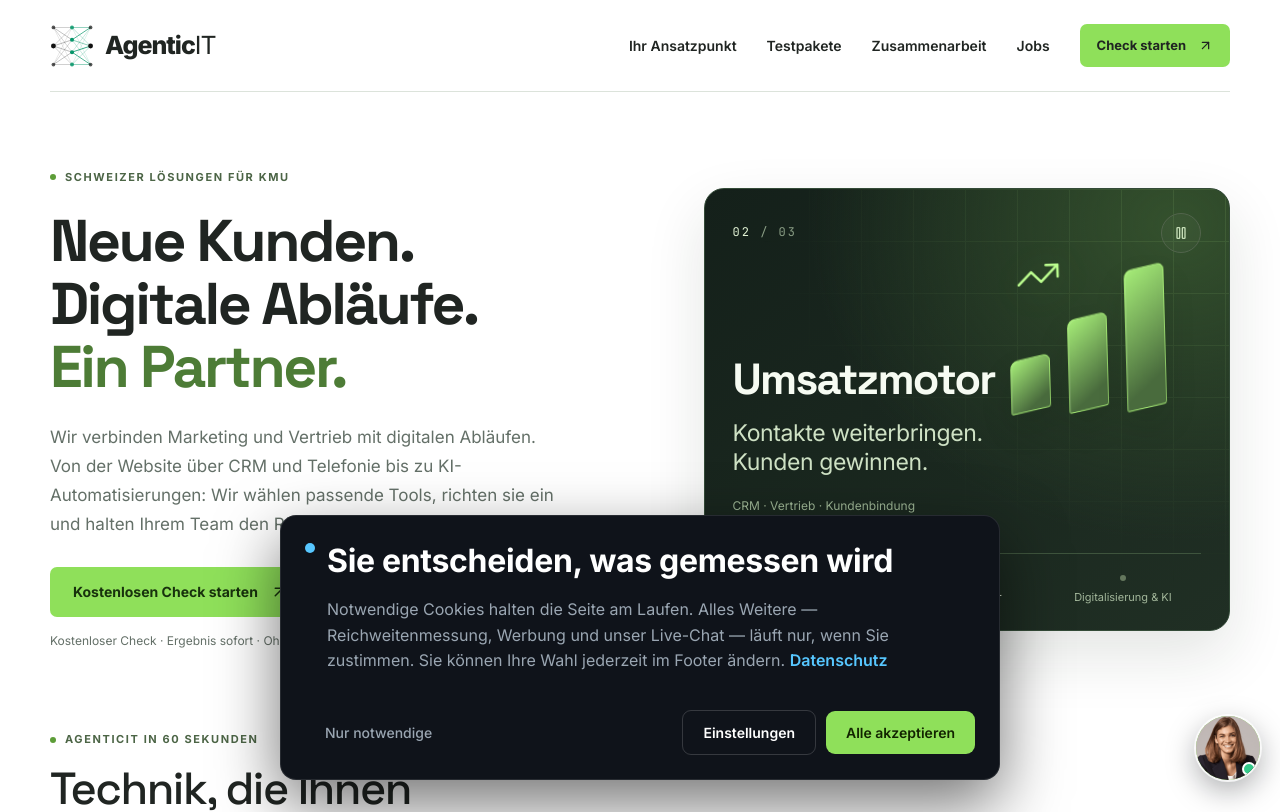
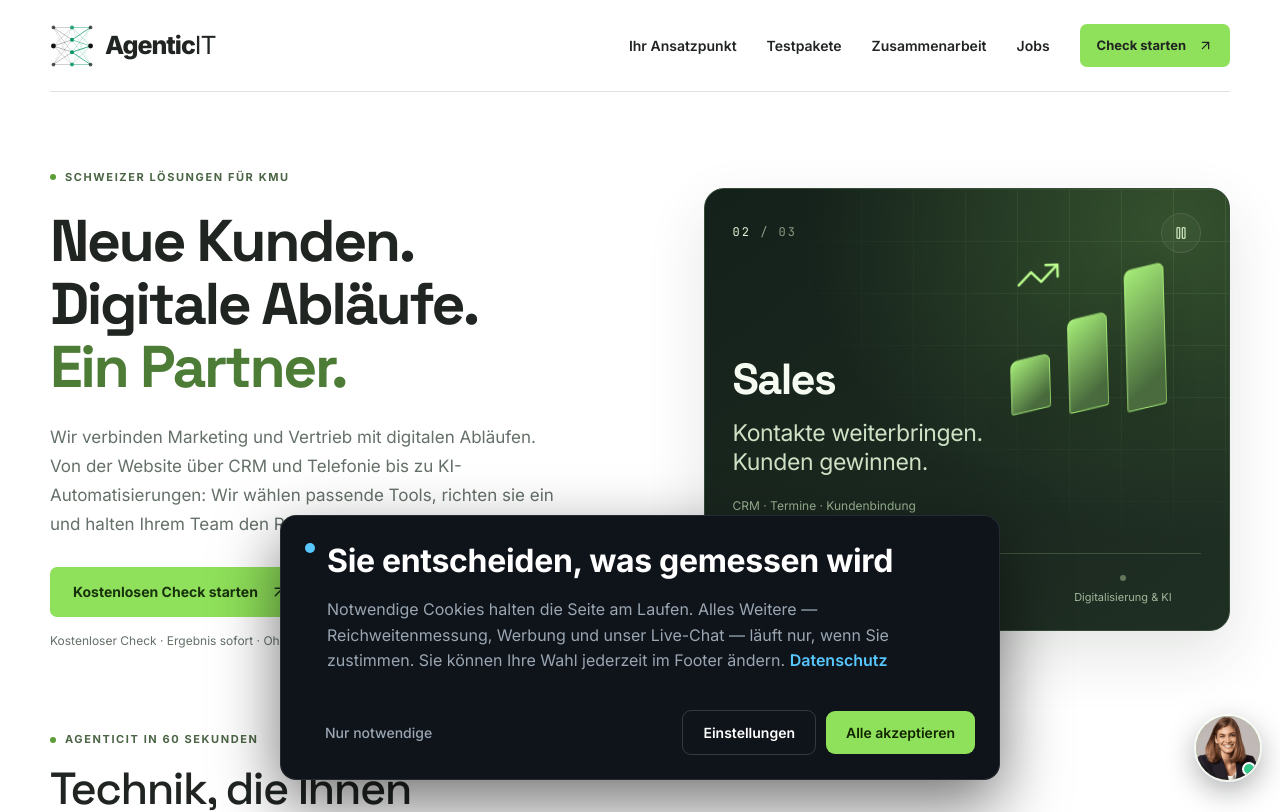
Before and after one commit to Subbier/agenticit.ch, a Next.js app: page / in a window 1280 px wide. Shown: the top 812 px of the page. Built offline with nearby package versions, Linux system fonts and the light colour scheme.

Commit message:
Name the sales service area Sales

```diff
--- a/components/journey/service-showcase.tsx
+++ b/components/journey/service-showcase.tsx
@@ -14,9 +14,9 @@ const areas = [
   },
   {
     id: "revenue",
-    title: "Umsatzmotor",
+    title: "Sales",
     benefit: "Kontakte weiterbringen.\nKunden gewinnen.",
-    examples: "CRM · Vertrieb · Kundenbindung",
+    examples: "CRM · Termine · Kundenbindung",
     icon: TrendingUp,
   },
   {
@@ -65,7 +65,7 @@ export function ServiceShowcase() {
       className={styles.showcase}
       role="region"
       aria-roledescription="Karussell"
-      aria-label="Marketing, Umsatzmotor und Digitalisierung mit KI"
+      aria-label="Marketing, Sales und Digitalisierung mit KI"
       data-running={isAdvancing}
       onMouseEnter={() => setIsHovered(true)}
       onMouseLeave={() => setIsHovered(false)}
```
